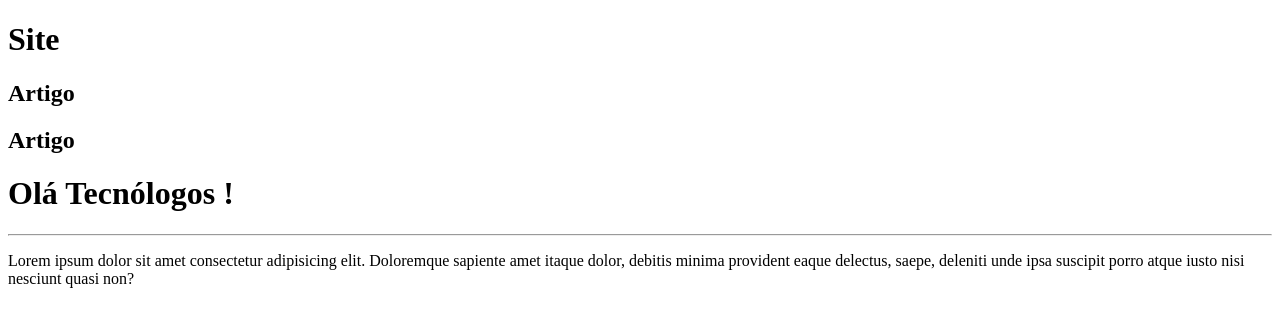
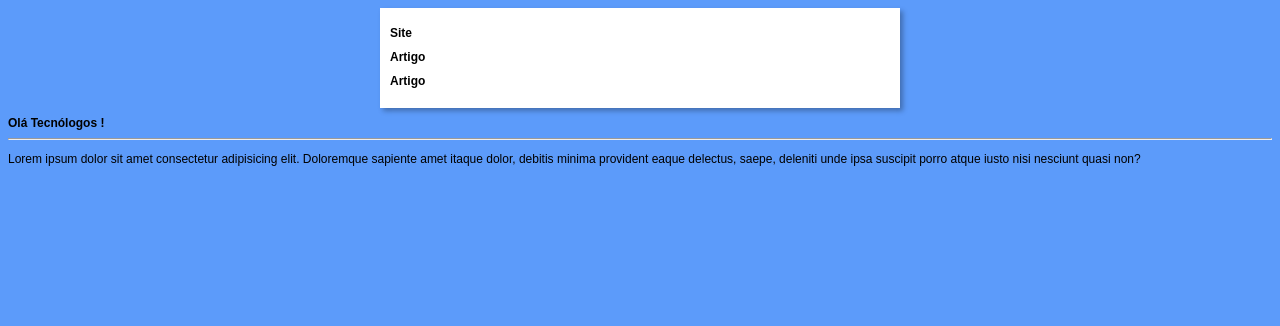
Before and after one commit to JeffRubens/GitHub, a plain HTML site: page Site/index.html in a window 1280 px wide. Drawn offline with Linux system fonts and the light colour scheme.

Commit message:
Design Iniciado
Iniciado o design do site

```diff
--- /dev/null
+++ b/Site/estilos/style.css
@@ -0,0 +1,16 @@
+* {
+    font-family: Arial, Helvetica, sans-serif;
+    font-size: 12px;
+}
+
+body {
+    background-color: rgb(92, 155, 250);
+}
+
+main {
+    background-color: white;
+    width: 500px;
+    margin: auto;
+    padding: 10px;
+    box-shadow: 3px 3px 5px rgba(0, 0, 0, 0.295);
+}
--- a/Site/index.html
+++ b/Site/index.html
@@ -4,6 +4,7 @@
     <meta charset="UTF-8">
     <meta name="viewport" content="width=device-width, initial-scale=1.0">
     <title>Site Repositório</title>
+    <link rel="stylesheet" href="estilos/style.css">
 </head>
 <body>
     <main>
```
